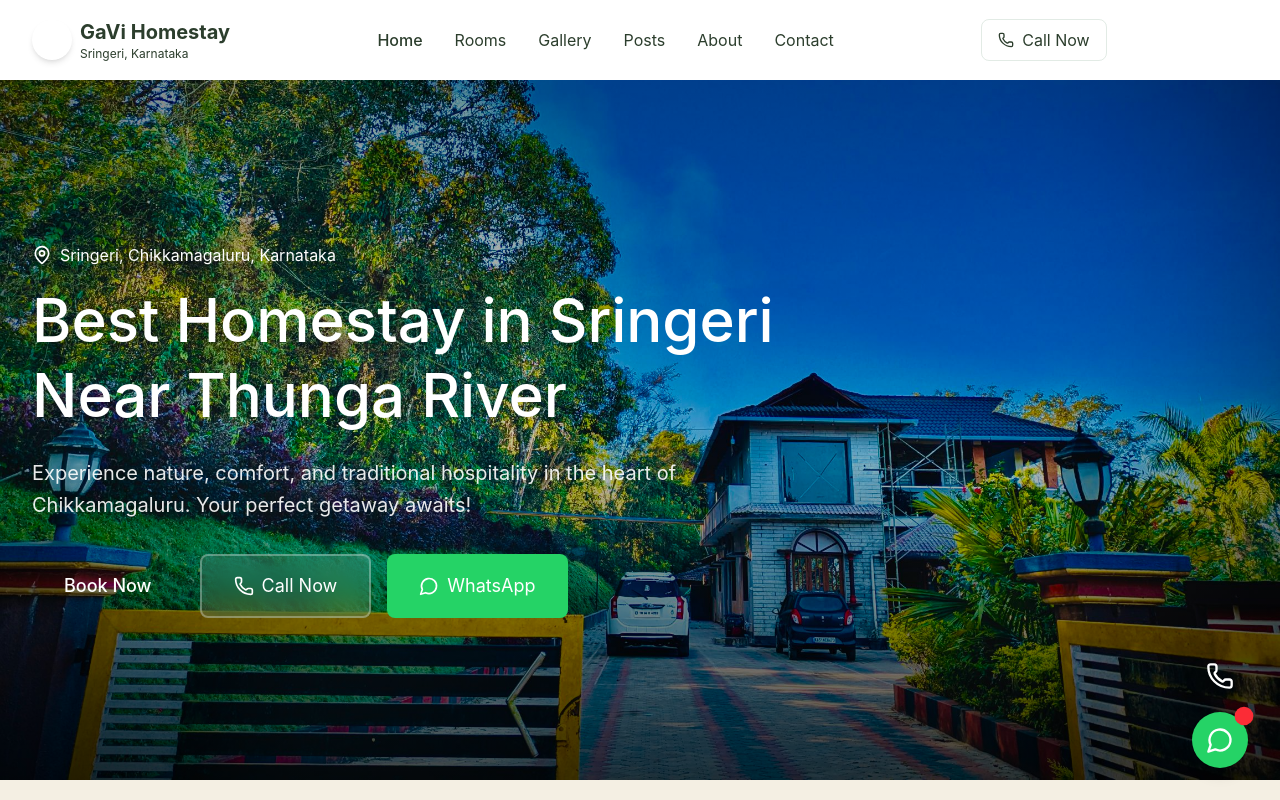
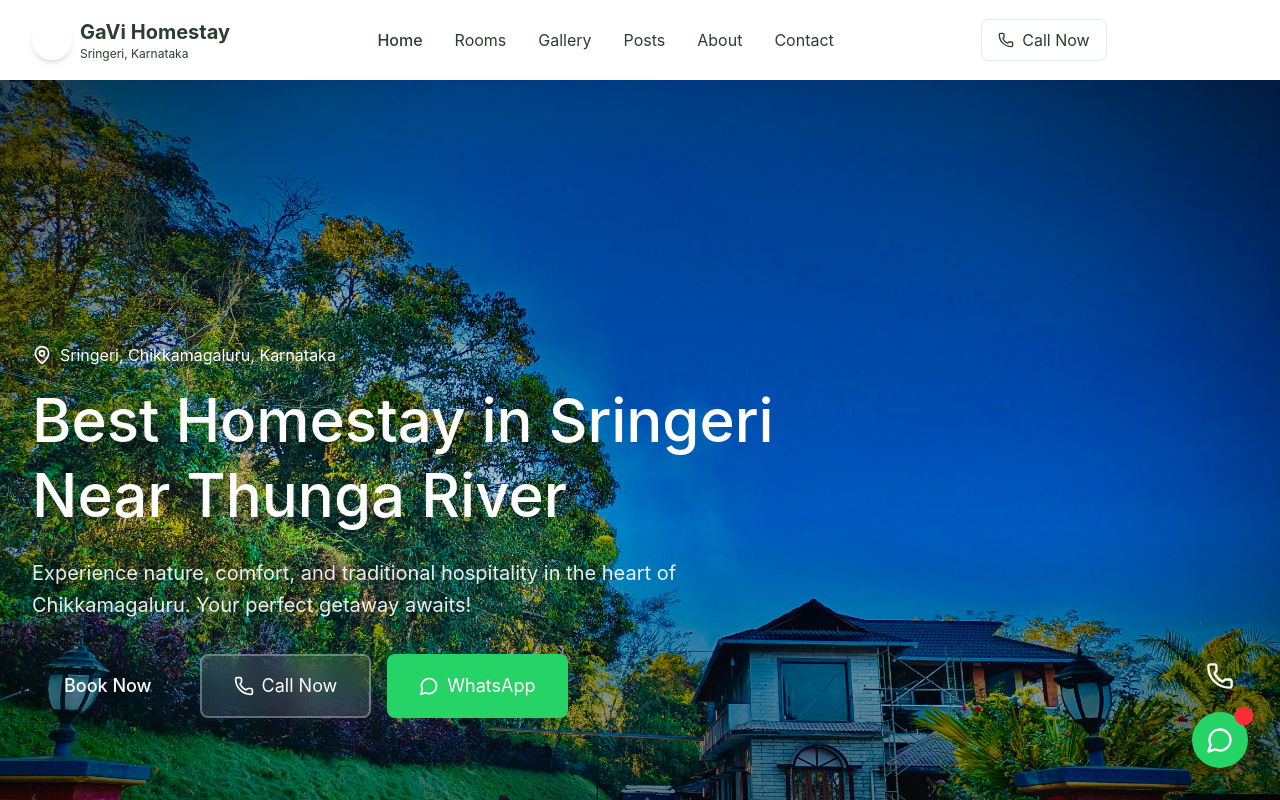
Before and after one commit to PRATHYAKSHAHV/GaviHomeStay2023, a React (Vite) app: page / in a window 1280 px wide. Shown: the top 800 px of the page. Built offline with nearby package versions, Linux system fonts and the light colour scheme.

Commit message:
Update hero background dimensions

```diff
--- a/src/app/pages/Home.tsx
+++ b/src/app/pages/Home.tsx
@@ -204,13 +204,13 @@ export function Home() {
     <div className="min-h-screen">
       {/* Hero Section */}
       <section
-        className="relative h-[600px] lg:h-[700px] overflow-hidden bg-black"
+        className="relative h-[600px] lg:h-[900px] overflow-hidden bg-black"
         style={{
           backgroundImage: `url(${gaviHeroImage})`,
           backgroundAttachment: 'fixed',
           backgroundPosition: 'bottom',
           backgroundRepeat: 'no-repeat',
-          backgroundSize: '100%',
+          backgroundSize: '100% 100%',
         }}
       >
         <div className="absolute inset-0">
```
